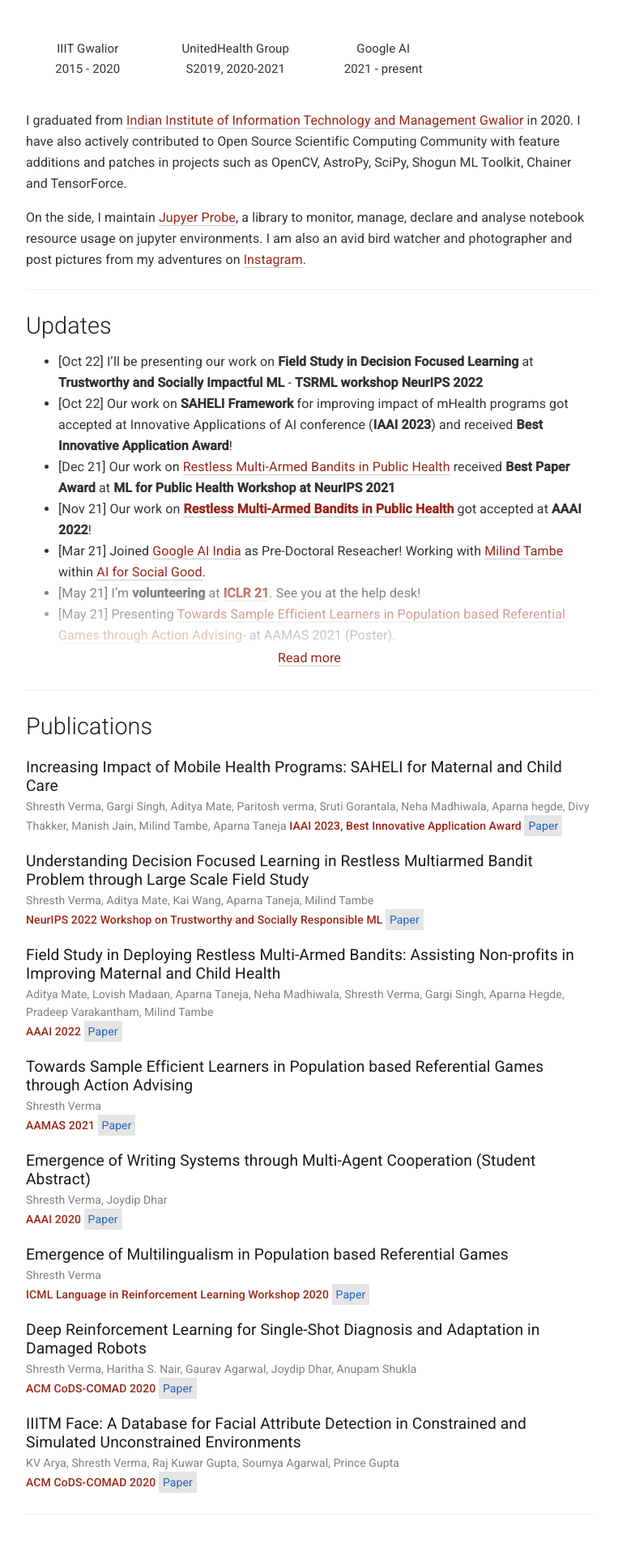
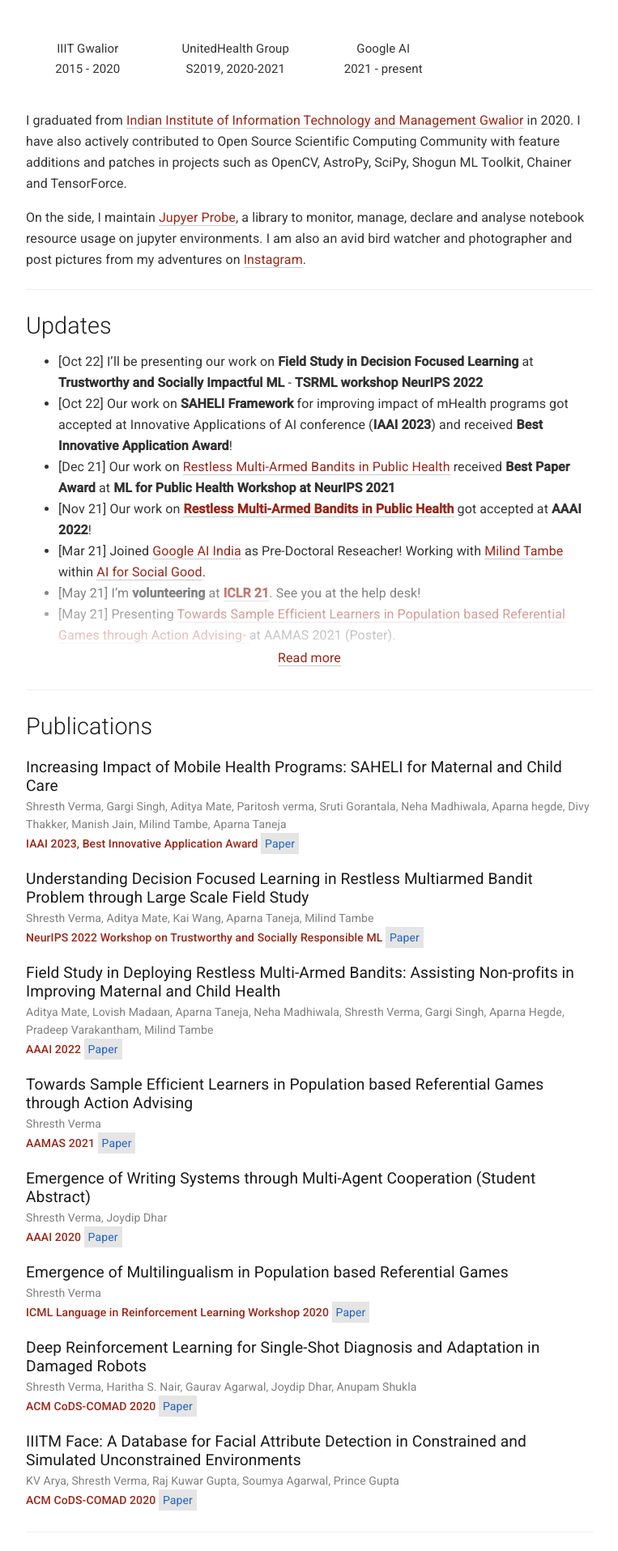
Before and after one commit to navoditas/navoditas.github.io, a Jekyll site: the page built from index.md, in a window 1280 px wide. Shown: the part 903-2819 px from the top of the page at 81% size, without its empty margins (258-1021 px from the left). Built offline with Jekyll 4.4.1, drawn with Linux system fonts in a browser that asks for light colours; before the commit the page ends 2797 px from its top, so only the background shows below that.

Commit message:
Update index.md

```diff
--- a/index.md
+++ b/index.md
@@ -105,7 +105,7 @@ I am also an avid bird watcher and photographer and post pictures from my advent
 <a name="/youdescribe-descriptions-1"></a>
 <h2 class="pubt">Increasing Impact of Mobile Health Programs: SAHELI for Maternal and Child Care</h2>
 <p class="pubd">
-    <span class="authors">Shresth Verma, Gargi Singh, Aditya Mate, Paritosh verma, Sruti Gorantala, Neha Madhiwala, Aparna hegde, Divy Thakker, Manish Jain, Milind Tambe, Aparna Taneja  </span>
+    <span class="authors">Shresth Verma, Gargi Singh, Aditya Mate, Paritosh verma, Sruti Gorantala, Neha Madhiwala, Aparna hegde, Divy Thakker, Manish Jain, Milind Tambe, Aparna Taneja  </span> <br>
     <span class="conf">IAAI 2023, Best Innovative Application Award</span> <span class="links">
         <a target="_blank" href="https://aaai.org/Conferences/AAAI-23/iaai-23-call/">Paper</a>
     </span>
```
